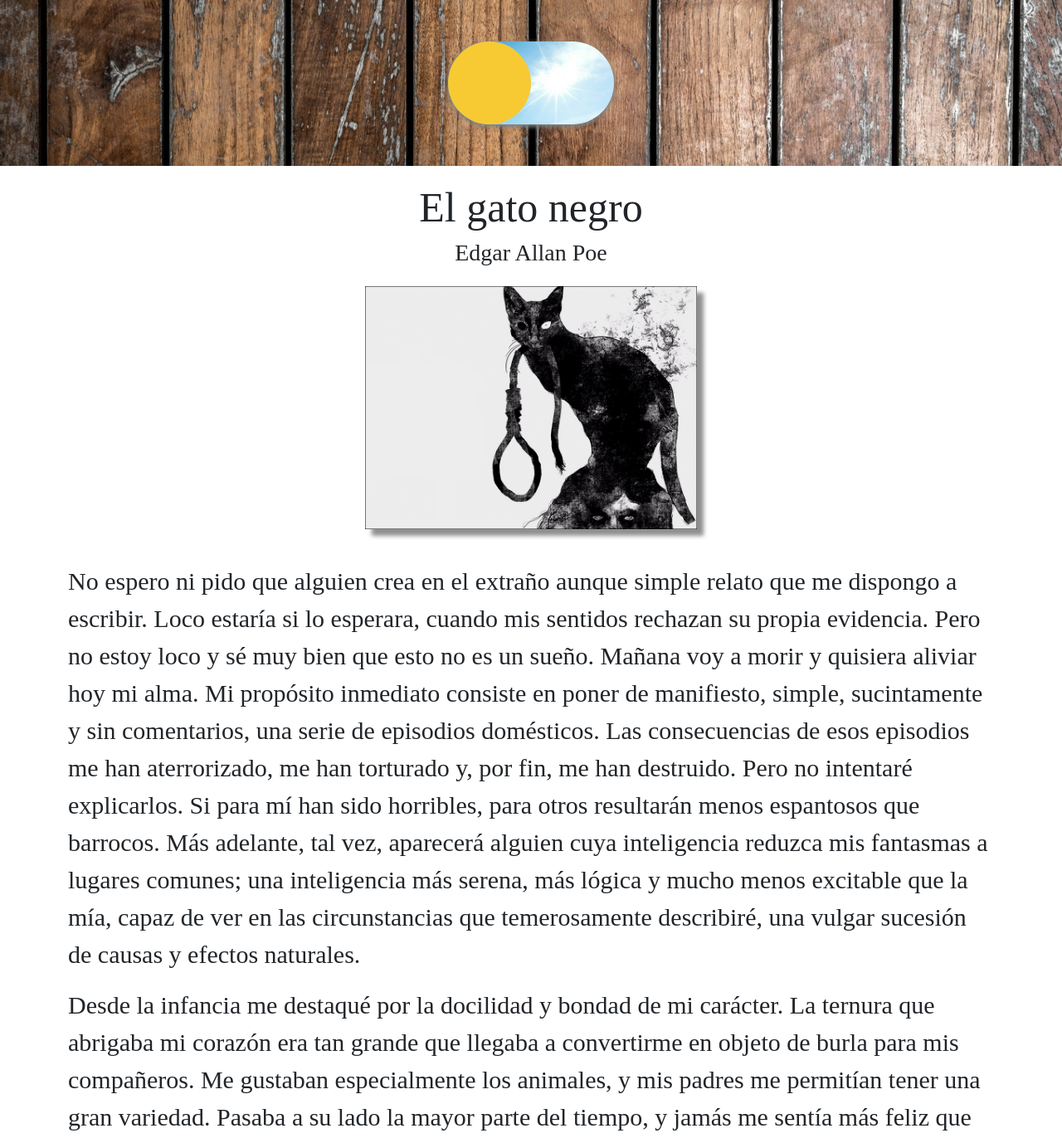
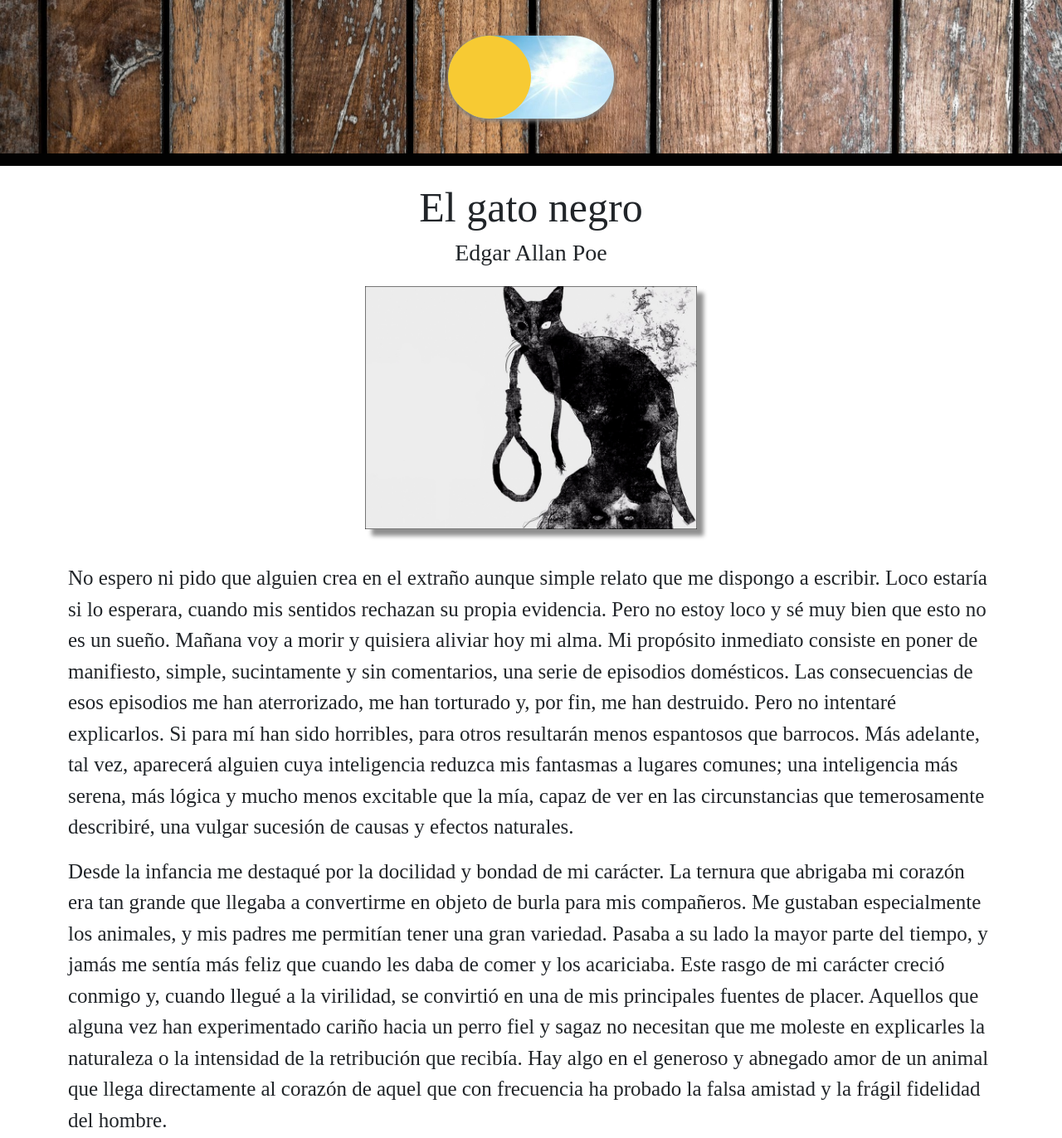
Before and after one commit to TitoSaposnik/darkMode-beginner, a plain HTML site: page index.html in a window 1280 px wide. Shown: the top 1372 px of the page at 83% size. Drawn offline with nearby package versions, Linux system fonts and the light colour scheme; a web font is replaced by a local one.

Commit message:
agregando mas stilos

```diff
--- a/css/style.css
+++ b/css/style.css
@@ -7,9 +7,10 @@ nav {
     background-size: cover;
     justify-content: center !important;
     height: 200px;
+    border-bottom: 15px solid #020202;
 }
 div p {
-    font-size: 30px;
+    font-size: 25px;
 }
 img {
     margin: 15px;
```
